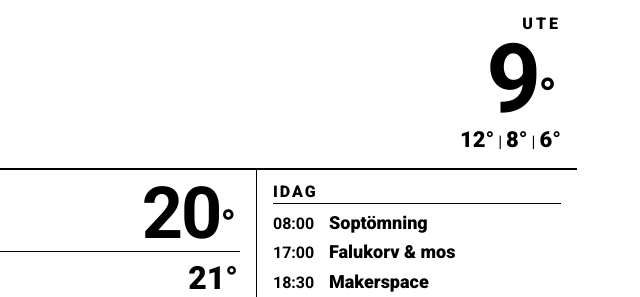
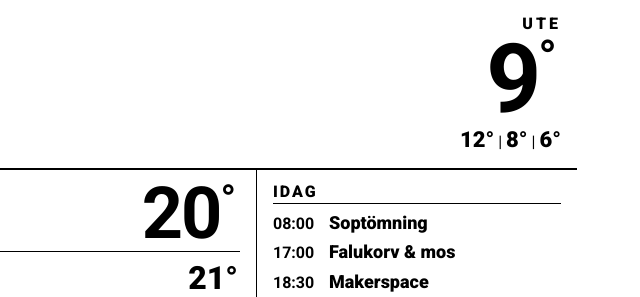
Before and after one commit to Makanz/generate-image-bmp, a website built with Vite: page dashboard-web/summer/index.html in a window 1280 px wide. Shown: the top 297 px of the page, 223-863 px from the left. Built offline with nearby package versions, Linux system fonts and the light colour scheme; no server answers.

Commit message:
fix: update alignment for temperature display in dashboard styles

```diff
--- a/dashboard-web/summer/style.css
+++ b/dashboard-web/summer/style.css
@@ -119,7 +119,7 @@ html, body {
 
 .mh-ute-temp {
     display: flex;
-    align-items: baseline;
+    align-items: flex-start;
     line-height: var(--line-height-snug);
     margin-top: var(--spacing-sm);
 }
@@ -223,7 +223,7 @@ html, body {
 
 .inne-temp-wrap {
     display: flex;
-    align-items: baseline;
+    align-items: flex-start;
 }
 
 .inne-temp-wrap #inne-temp-val {
```
